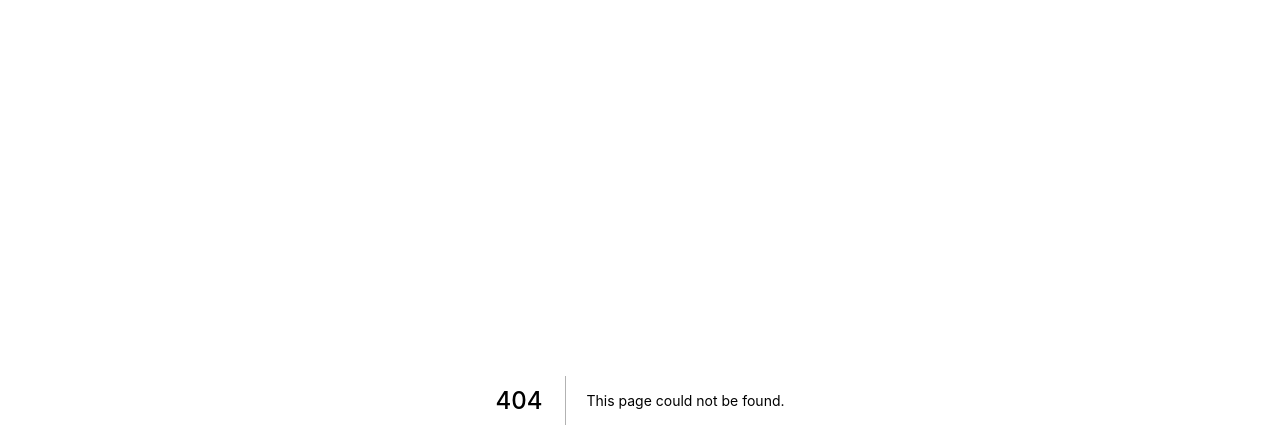
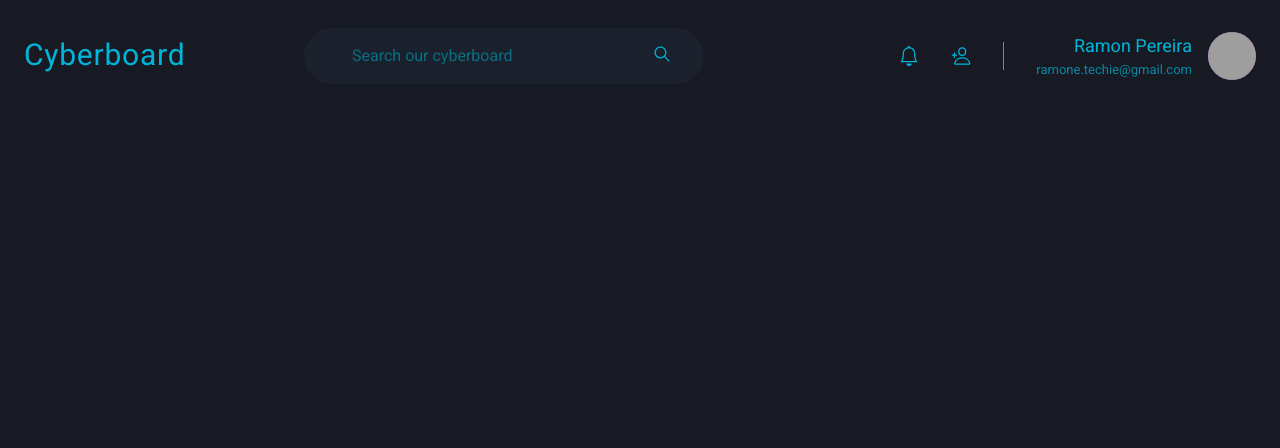
Before and after one commit to HugoRamonPereira/Next-Cyberboard, a Next.js app: page /dashboard in a window 1280 px wide. Before the commit this address had no page. Shown: the top 448 px of the page. Built offline with nearby package versions, Linux system fonts and the light colour scheme; grey boxes are pictures that could not be loaded.

Commit message:
created header and input components

```diff
--- a/package.json
+++ b/package.json
@@ -15,7 +15,8 @@
     "framer-motion": "^6",
     "next": "12.1.5",
     "react": "18.1.0",
-    "react-dom": "18.1.0"
+    "react-dom": "18.1.0",
+    "react-icons": "^4.3.1"
   },
   "devDependencies": {
     "@types/node": "^17.0.31",
--- /dev/null
+++ b/src/components/Header.tsx
@@ -0,0 +1,78 @@
+import { Flex, Input, Text, Icon, HStack, Box, Avatar } from "@chakra-ui/react";
+import { IoIosSearch } from "react-icons/io";
+import { BsBell } from "react-icons/bs";
+import { IoPersonAddOutline } from "react-icons/io5";
+
+export function Header() {
+   return (
+      <Flex
+         as="header"
+         w="100%"
+         maxWidth={1480}
+         h="20"
+         mx="auto"
+         mt="4"
+         px="6"
+         align="center"
+      >
+         <Text
+            fontSize="3xl"
+            fontWeight="normal"
+            letterSpacing="wide"
+            w="64"
+            color="cyan.500"
+         >
+            Cyberboard
+         </Text>
+         <Flex
+            as="label"
+            flex="1"
+            py="4"
+            px="8"
+            ml="6"
+            maxWidth={400}
+            alignSelf="center"
+            color="cyan.500"
+            position="relative"
+            bg="gray.800"
+            borderRadius="full"
+         >
+            <Input
+               color="cyan.500"
+               variant="unstyled"
+               px="4"
+               mr="4"
+               placeholder="Search our cyberboard"
+               _placeholder={{ color: "cyan.800" }}
+            />
+            <Icon as={IoIosSearch} fontSize="20"/>
+         </Flex>
+
+         <Flex
+            align="center"
+            ml="auto"
+         >
+            <HStack
+               spacing="8"
+               mx="8"
+               pr="8"
+               py="1"
+               color="cyan.500"
+               borderRightWidth={1}
+               borderColor="cyan.500"
+            >
+               <Icon as={BsBell} fontSize="20"/>
+               <Icon as={IoPersonAddOutline} fontSize="20"/>
+            </HStack>
+
+            <Flex align="center">
+               <Box mr="4" textAlign="right">
+                  <Text color="cyan.500" fontSize="large">Ramon Pereira</Text>
+                  <Text color="cyan.700" fontSize="small">ramone.techie@gmail.com</Text>
+               </Box>
+               <Avatar size="md" name="Ramon Pereira" src="https://github.com/RamonPereira88.png" />
+            </Flex>
+         </Flex>
+      </Flex>
+   )
+}
--- /dev/null
+++ b/src/pages/dashboard.tsx
@@ -0,0 +1,7 @@
+import { Header } from "../components/Header";
+
+export default function Dashboard() {
+   return (
+      <Header />
+   )
+}
```
Also changed, not shown: src/components/Form/Input.tsx (added, +25 -0 lines), src/pages/index.tsx (+25 -2 lines), 1 other file (tests, documents, lock files or other folders).
